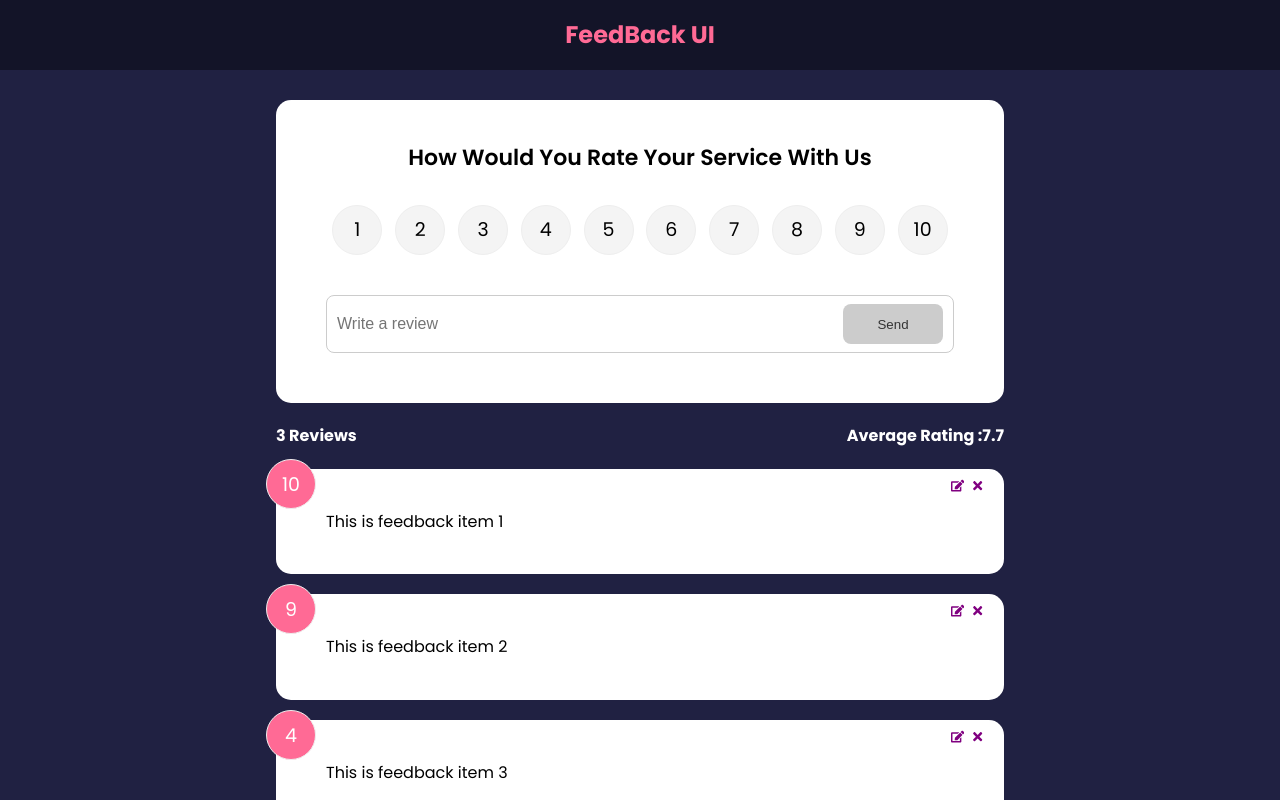
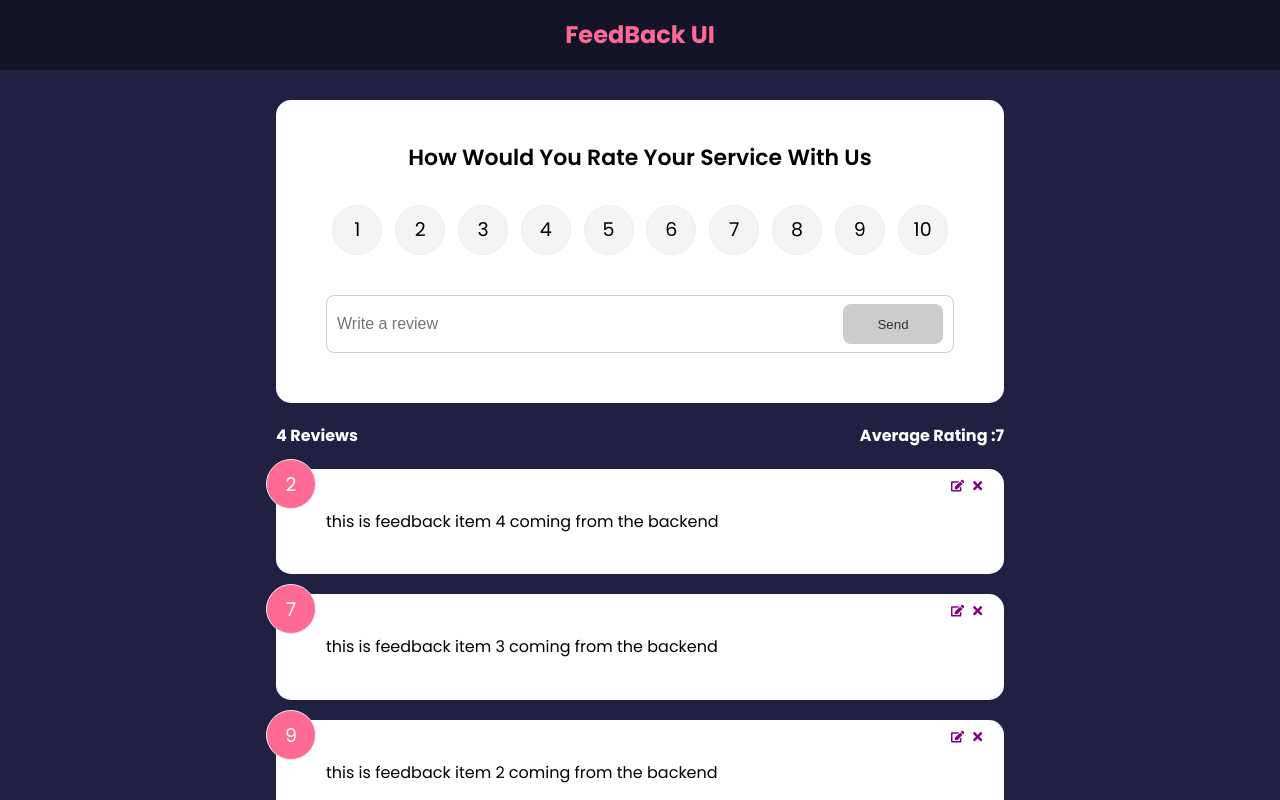
Before and after one commit to Mohd-muneer/FeedBack-app-React-, a React (Create React App) app in the folder feedback-app/: page / in a window 1280 px wide. Shown: the top 800 px of the page. Built offline with nearby package versions, Linux system fonts and the light colour scheme; data requests are answered from the project's data file; the HTML template or start-up script is replaced by a standard one.

Commit message:
Spinner component (for loading) added

```diff
--- a/feedback-app/src/components/FeedBackList.jsx
+++ b/feedback-app/src/components/FeedBackList.jsx
@@ -2,15 +2,18 @@
 import { useContext } from 'react'
 import FeedbackContext from '../context/FeedbackContext'
 import FeedbackItem from "./FeedbackItem"
+import Spinner from "./shared/Spinner"
 
 function FeedBackList() {
-  const{feedback}= useContext(FeedbackContext)
+  const{feedback, isLoading }= useContext(FeedbackContext)
 
-     if (!feedback || feedback.length===0) {
+     if (!isLoading &&(!feedback || feedback.length===0)) {
         return <p>No Feedback Yet</p>
      }
 
-     return (
+     return isLoading ? (
+     <Spinner/>
+     ) : (
       <div className="feedback-list">
       <AnimatePresence>
       {feedback.map((item)=>(
@@ -28,7 +31,8 @@
       </AnimatePresence>
 
       </div>
-    )
+     )
+
 
   // return (
   //   <div className="feedback-list">
--- /dev/null
+++ b/feedback-app/src/components/shared/Spinner.jsx
@@ -0,0 +1,14 @@
+ import React from 'react'
+ import spinner from '../assets/loading-gif.gif'
+
+ function Spinner() {
+   return (
+    <img src={spinner} alt="Loading..."
+     style={{ width:'100px',margin:'auto',
+    display:'block' }}
+     />
+     )
+
+ }
+
+ export default Spinner
--- a/feedback-app/src/context/FeedbackContext.js
+++ b/feedback-app/src/context/FeedbackContext.js
@@ -1,31 +1,32 @@
-import {createContext, useState} from 'react'
+import {createContext, useState, useEffect} from 'react'
 import {v4 as uuidv4} from 'uuid'
 
 const FeedbackContext= createContext()
 
 export const FeedbackProvider =({children}) =>{
-    const [feedback,setFeedback]=useState([
-        {
-            id:1,
-            text:'This is feedback item 1',
-            rating:10
-        },
-        {
-            id:2,
-            text:'This is feedback item 2',
-            rating:9
-        },
-        {
-            id:3,
-            text:'This is feedback item 3',
-            rating:4
-        }
-    ])
+
+    const[isLoading,setIsLoading ]= useState(true)
+    const [feedback,setFeedback]=useState([])
 
     const [feedbackEdit,setFeedbackEdit] = useState({
         item:{},
         edit: false
     })
+
+    useEffect(()=>{
+        fetchFeedback()
+    },[])
+
+    // fetch feedback
+
+    const fetchFeedback= async ()=>{
+         const response  = await fetch(`http://localhost:5000/feedback?_sort=id&_order=desc`)
+         const data = await response.json()
+
+         setFeedback(data);
+         setIsLoading(false)
+    }
+
     // add feedback
     const addFeedback =(newFeedback)=>{
         newFeedback.id=uuidv4()
@@ -61,6 +62,7 @@
      value={{
         feedback,
         feedbackEdit,
+        isLoading,
         deleteFeedback,
         addFeedback,
         editFeedback,
```
Also changed, not shown: feedback-app/src/components/assets/loading-gif.gif (added).
